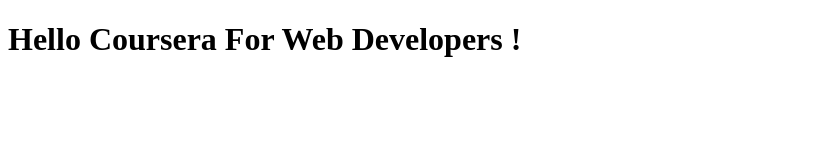
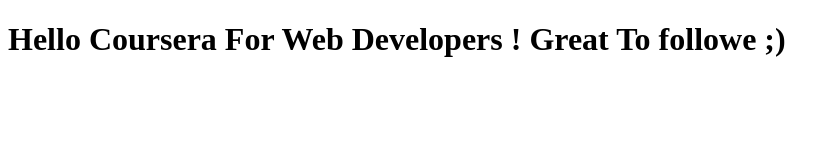
Before and after one commit to Ines-MANSOUR/coursera-test, a plain HTML site: page site/index.html in a window 1280 px wide. Shown: the whole page, without its empty margins (0-840 px from the left). Drawn offline with Linux system fonts and the light colour scheme.

Commit message:
Small addition to our page content.

```diff
--- a/site/index.html
+++ b/site/index.html
@@ -4,6 +4,6 @@
 	<title>Hello Coursera</title>
 </head>
 <body>
-	<h1>Hello Coursera For Web Developers ! </h1>
+	<h1>Hello Coursera For Web Developers ! Great To followe ;) </h1>
 </body>
 </html>
```
